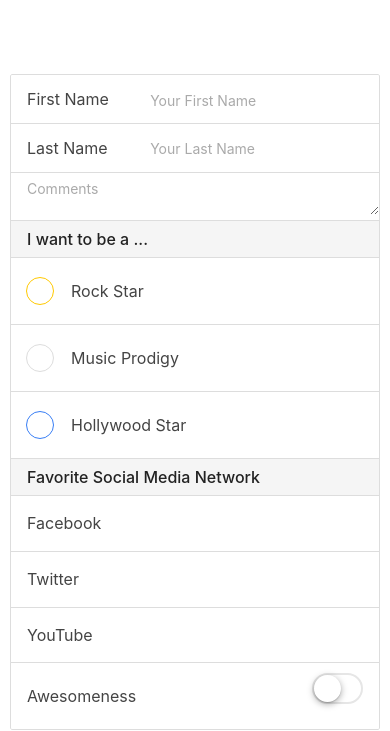
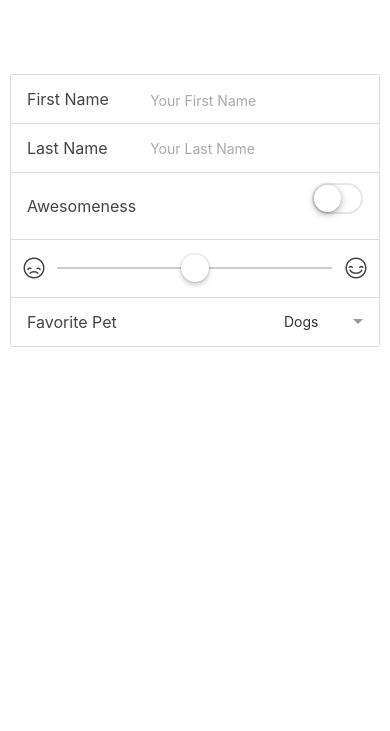
Before and after one commit to bangnguyen77/ionicbasics, a website: page www/index.html in a window 390 px wide. Shown: the part 113-844 px from the top of the page. Drawn offline with Linux system fonts and the light colour scheme; some packages are replaced by stand-ins of ours; files that its build step writes are made by us from their sources; files whose address does not match are found by name.

Commit message:
range and select option

```diff
--- a/www/index.html
+++ b/www/index.html
@@ -59,49 +59,6 @@
             <input type="text" placeholder="Your Last Name">
           </label>
 
-          <label class="item item-input">
-            <textarea placeholder="Comments"></textarea>
-          </label>
-
-          <div class="item item-divider">I want to be a ...</div>
-          <div class="item item-checkbox checkbox-energized">
-            <label class="checkbox">
-              <input type="checkbox">
-            </label>
-            <span class="input-label">Rock Star</span>
-          </div>
-
-          <div class="item item-checkbox">
-            <label class="checkbox">
-              <input type="checkbox">
-            </label>
-            <span class="input-label">Music Prodigy</span>
-          </div>
-          <div class="item item-checkbox checkbox-positive">
-            <label class="checkbox">
-              <input type="checkbox">
-            </label>
-            <span class="input-label">Hollywood Star</span>
-          </div>
-
-          <div class="item item-divider">Favorite Social Media Network</div>
-
-          <label class="item item-radio">
-            <input type="radio" name="social">
-            <div class="item-content">Facebook</div>
-            <i class="radio-icon ion-social-facebook"></i>
-          </label>
-          <label class="item item-radio">
-            <input type="radio" name="social">
-            <div class="item-content">Twitter</div>
-            <i class="radio-icon ion-social-twitter"></i>
-          </label>
-          <label class="item item-radio">
-            <input type="radio" name="social">
-            <div class="item-content">YouTube</div>
-            <i class="radio-icon ion-social-youtube"></i>
-          </label>
-
           <div class="item item-toggle">
             <span class="input-label">Awesomeness</span>
             <label class="toggle">
@@ -109,6 +66,22 @@
               <div class="track"><div class="handle"></div></div>
             </label>
           </div>
+
+          <div class="item range range-positive">
+            <i class="icon ion-sad-outline"></i>
+            <input type="range" name="feeling" min="0" max="100" value="50">
+            <i class="icon ion-happy-outline"></i>
+          </div>
+
+          <label class="item item-input item-select">
+            <div class="input-label">Favorite Pet</div>
+            <select>
+              <option>Dogs</option>
+              <option>Cats</option>
+              <option>Llamas</option>
+            </select>
+
+          </label>
         </div>
       </ion-content>
 
```
